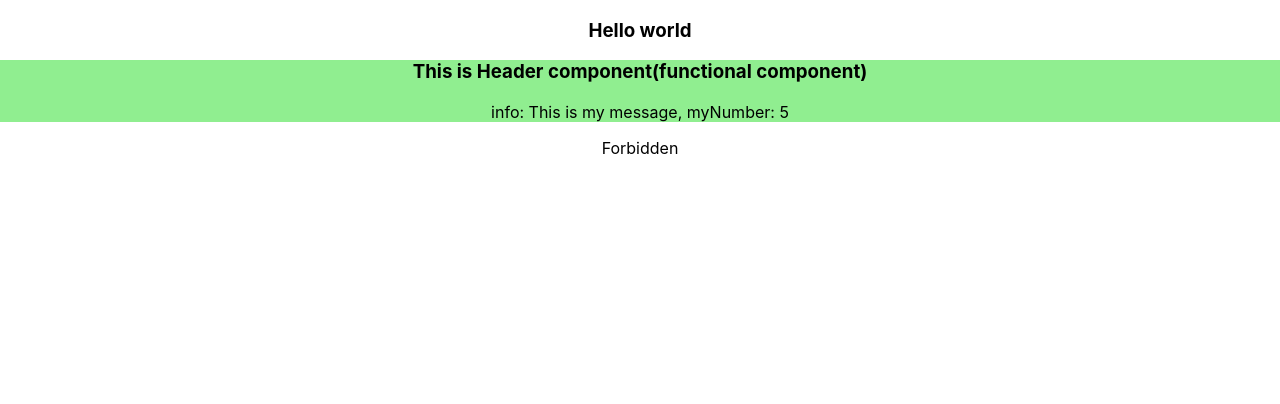
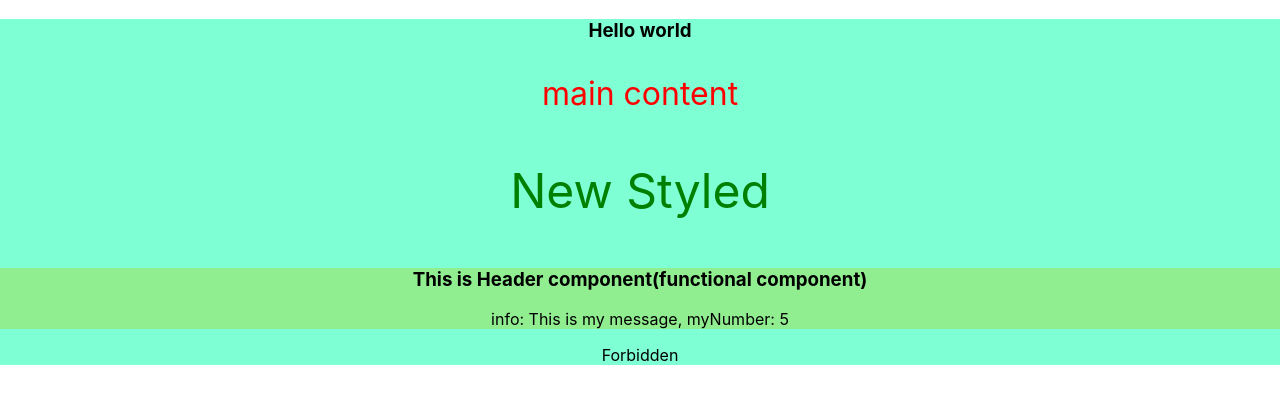
Before and after one commit to RyanClayKao/ReactAndDjangoFullStack_React-Introduction_from-Udemy, a React (Create React App) app: page / in a window 1280 px wide. Shown: the top 404 px of the page. Built offline with nearby package versions, Linux system fonts and the light colour scheme.

Commit message:
學會使用React jsx中的style用法、體驗使用styled-components套件

```diff
--- a/package.json
+++ b/package.json
@@ -10,6 +10,7 @@
     "react-dom": "^18.2.0",
     "react-router-dom": "^6.14.2",
     "react-scripts": "5.0.1",
+    "styled-components": "^6.0.5",
     "web-vitals": "^2.1.4"
   },
   "scripts": {
--- a/src/App.css
+++ b/src/App.css
@@ -1,38 +1,4 @@
 .App {
   text-align: center;
+  background: aquamarine;
 }
-
-.App-logo {
-  height: 40vmin;
-  pointer-events: none;
-}
-
-@media (prefers-reduced-motion: no-preference) {
-  .App-logo {
-    animation: App-logo-spin infinite 20s linear;
-  }
-}
-
-.App-header {
-  background-color: #282c34;
-  min-height: 100vh;
-  display: flex;
-  flex-direction: column;
-  align-items: center;
-  justify-content: center;
-  font-size: calc(10px + 2vmin);
-  color: white;
-}
-
-.App-link {
-  color: #61dafb;
-}
-
-@keyframes App-logo-spin {
-  from {
-    transform: rotate(0deg);
-  }
-  to {
-    transform: rotate(360deg);
-  }
-}
--- a/src/App.js
+++ b/src/App.js
@@ -3,6 +3,7 @@
 // import { Header } from "./components/header"
 import Header from "./components/header"
 import Footer from "./components/footer"
+import styled from "styled-components"
 
 function ShowMessage(props){
   if (props.isShow){
@@ -12,10 +13,22 @@
   }
 }
 
+function alertFromApp() {
+  alert("這個 function 是從 App.js來的");
+}
+
+const pStyle = {
+  fontSize: '2em',
+  color: 'red'
+}
+
+const Paragraph = styled.p`
+  font-size: 3em;
+  color: green;
+`;
+
 function App() {
-  function alertFromApp() {
-    alert("這個 function 是從 App.js來的");
-  }
+
 
   const userLogin = true;
 
@@ -23,6 +36,8 @@
     return (
       <div className="App">
         <h3>Hello world</h3>
+        <p style={pStyle}>main content</p>
+        <Paragraph>New Styled</Paragraph>
         <Header info="This is my message" myNumber="5"/>
         <Footer trademark="page by RyanClayKao" appAlert={alertFromApp}/>
         <ShowMessage isShow={false} />
```
Also changed, not shown: 1 other file (tests, documents, lock files or other folders).
